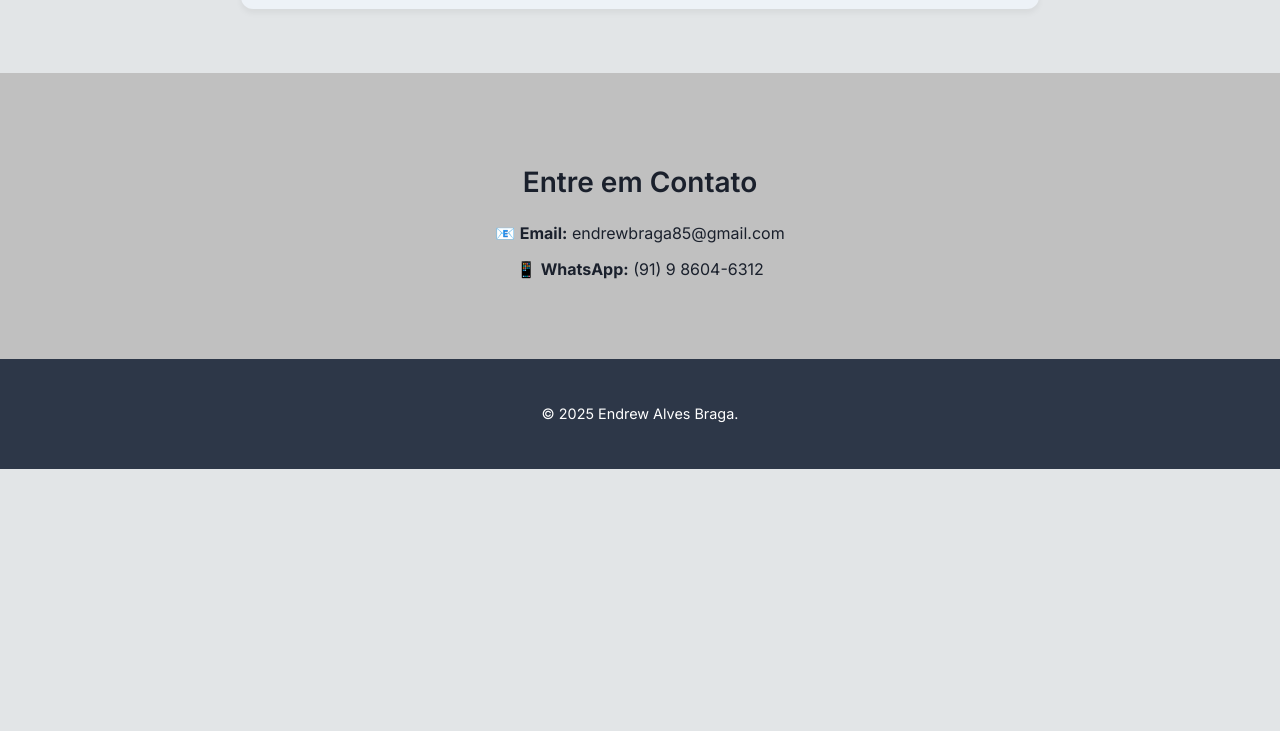
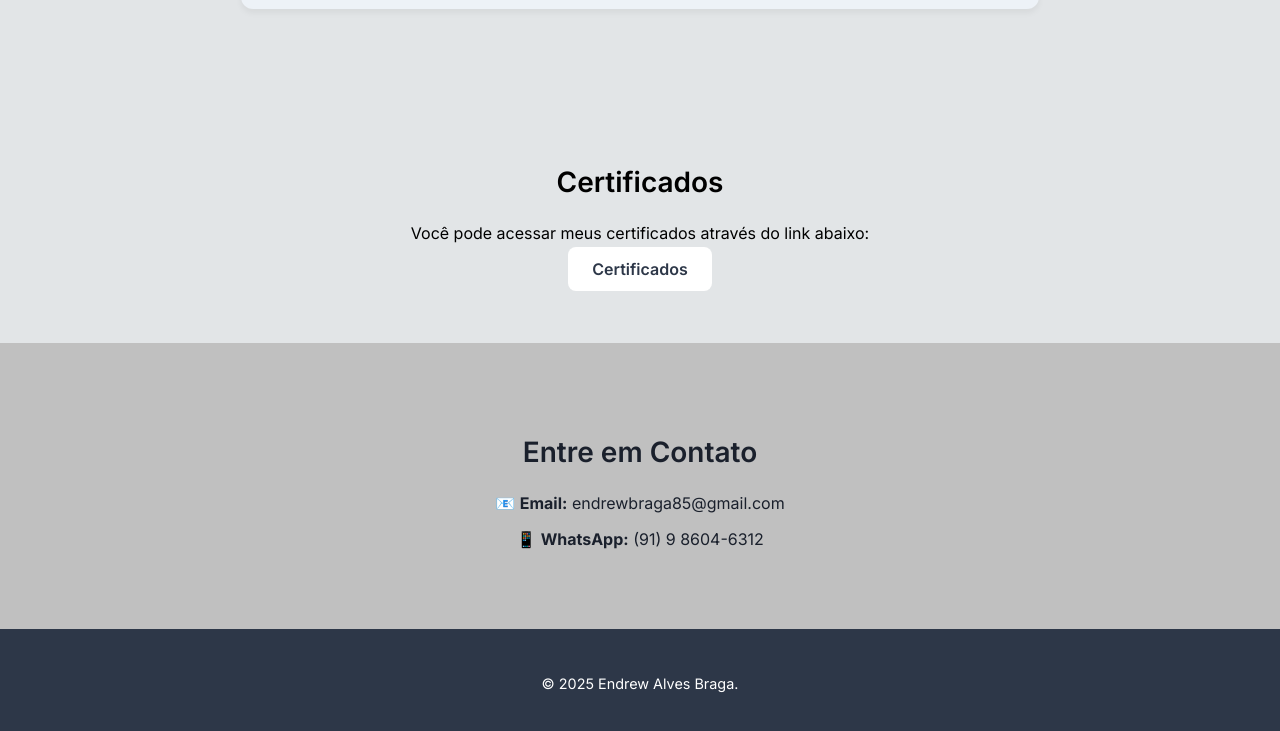
Before and after one commit to EndrewBraga/Meu-Site, a plain HTML site: page index.html in a window 1280 px wide. Shown: the part 1866-2597 px from the top of the page. Before the commit the page ends 2335 px from the top, so only its background shows below. Drawn offline with Linux system fonts and the light colour scheme.

Commit message:
Atualização Site

```diff
--- a/index.html
+++ b/index.html
@@ -95,13 +95,13 @@
   </section>
 
 
-  <!-- <section id="certificados" class="section">
+  <section id="certificados" class="section">
     <div class="container certificados">
       <h3 class="section-title">Certificados</h3>
       <p class="acessar-documentos">Você pode acessar meus certificados através do link abaixo:</p>
       <a href="https://drive.google.com/drive/folders/16rLzZSEu7og4APqUAIzqq3gqG6JtaZ4J?usp=sharing" target="_blank" class="btn">Certificados</a>
     </div>
-  </section> -->
+  </section>
 
 
   <section id="contato" class="section contato">
```
